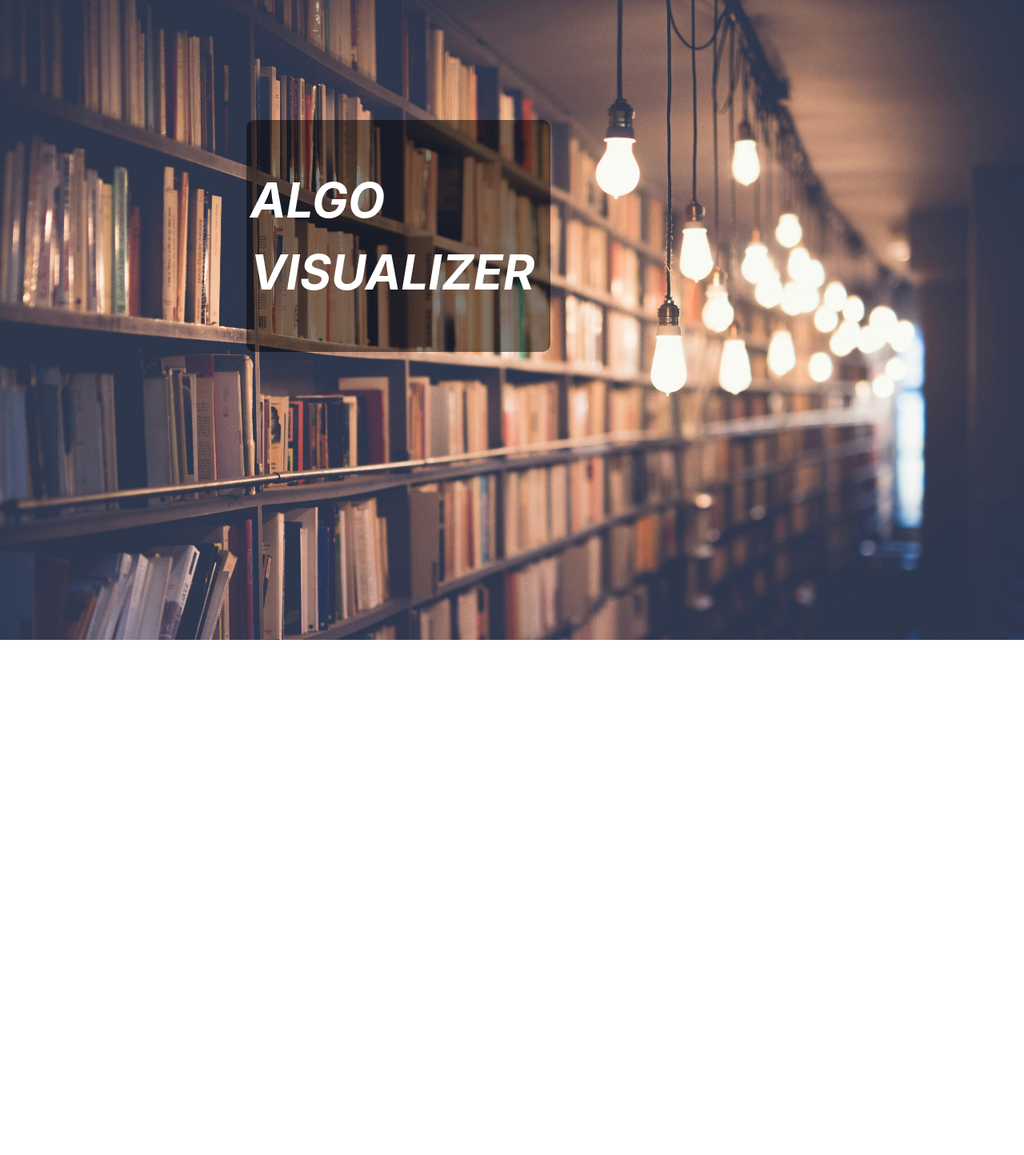
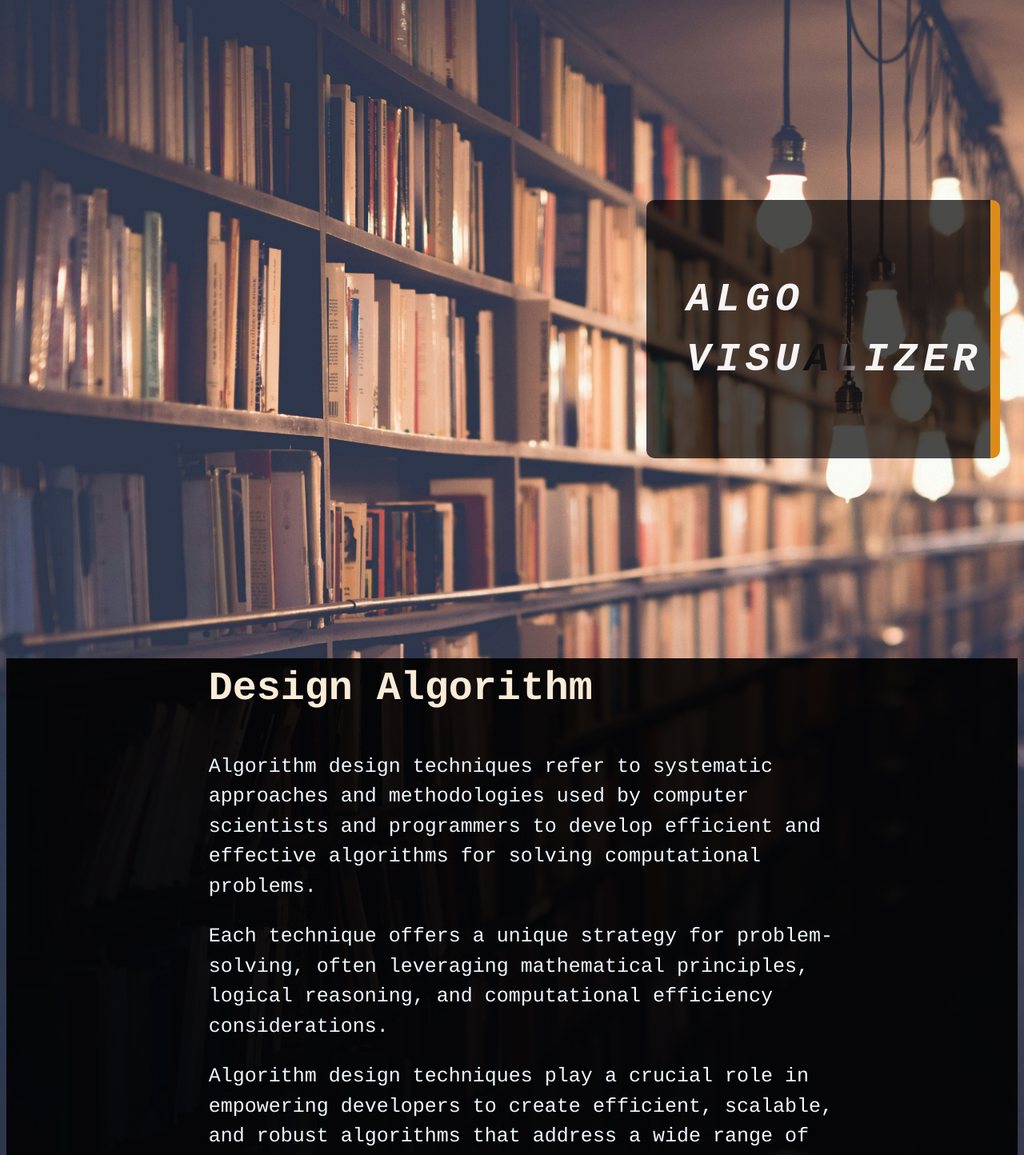
Before and after one commit to Gayathri-Kannan-28/Algorithm_visualizer, a React (Vite) app in the folder algorithm/: page / in a window 1280 px wide. Shown: the top 1444 px of the page at 80% size. Before the commit the page ends 800 px from the top, so only its background shows below. Built offline with nearby package versions, Linux system fonts and the light colour scheme.

Commit message:
add-slide

```diff
--- a/algorithm/package.json
+++ b/algorithm/package.json
@@ -10,6 +10,7 @@
     "preview": "vite preview"
   },
   "dependencies": {
+    "mdb-react-ui-kit": "^7.2.0",
     "react": "^18.2.0",
     "react-dom": "^18.2.0",
     "react-icons": "^5.0.1",
--- a/algorithm/src/App.jsx
+++ b/algorithm/src/App.jsx
@@ -1,9 +1,11 @@
 import Backtheme from "./Components/Backtheme";
+import Define from "./Components/Define";
 
 const App=()=>{
   return(
     <>
     <Backtheme/>
+    <Define/>
     </>
   )
 }
--- a/algorithm/src/Components/Backtheme.jsx
+++ b/algorithm/src/Components/Backtheme.jsx
@@ -1,3 +1,5 @@
+import { MDBBtn, MDBContainer } from 'mdb-react-ui-kit';
+
 const Backtheme=()=>{
     return(
         <>
--- /dev/null
+++ b/algorithm/src/Components/Define.jsx
@@ -0,0 +1,24 @@
+const Define=()=>{
+    return(
+        <>
+        <section className="Define">
+        <div className="DefineDiv">
+        <h1>Design Algorithm</h1>
+        <p>Algorithm design techniques refer to systematic approaches and
+            methodologies used by computer scientists and programmers to
+            develop efficient and effective algorithms for solving
+            computational problems.</p>
+            <p>
+            Each technique offers a unique strategy for problem-solving, often leveraging mathematical
+            principles, logical reasoning, and computational efficiency considerations.
+            </p>
+            <p> Algorithm design techniques play a crucial role in empowering developers to create
+                efficient, scalable, and robust algorithms that address a wide range of computational
+                problems effectively.</p>
+        </div>
+        </section>
+
+        </>
+    )
+}
+export default Define;
--- a/algorithm/src/index.css
+++ b/algorithm/src/index.css
@@ -10,16 +10,67 @@
 }
 .back{
 
-background-color: rgba(0, 0, 0, 0.5);
- width:370px;
-margin:150px 300px;
+background-color: rgba(0, 0, 0, 0.7);
+ width:420px;
+margin:250px 800px;
 padding:5px;
 border-radius:10px;
 color:white;
 font-size:40px;
 font-style: italic;
+border-right: 12px solid rgb(221, 140, 26);
 
 }
-.back h2{
-  margin-left:10px;
+.back h1{
+  margin-left:5px;
+  font-size: 60px;
 }
+
+
+.back h1 {
+  color: hsl(0, 0%, 28%);
+  font-size: 50px!important;
+  font-weight: bold!important;
+  font-family: monospace;
+  letter-spacing: 7px!important;
+  cursor: pointer;
+  text-transform: uppercase;
+}
+
+.back h1 {
+  padding: 40px;
+  background: linear-gradient(to right, hsl(0, 0%, 5%) 0, hsl(0, 2%, 10%) 10%, hsl(0, 10%, 96%) 20%);
+  -webkit-background-clip: text;
+  -webkit-text-fill-color: transparent;
+  animation: shine 3s infinite linear;
+}
+
+@keyframes shine {
+  0% {
+    background-position: 0;
+  }
+  60% {
+    background-position: 600px;
+  }
+  100% {
+    background-position: 600px;
+  }
+}
+
+.Define{
+  background-color: rgb(0, 0, 0, 0.9);
+
+}
+.DefineDiv h1{
+  color: antiquewhite;
+  font-family:'Electrolize', Courier, monospace;
+  font-size: 50px;
+  margin-left: 20%;
+}
+.DefineDiv p{
+  color: aliceblue;
+  font-family:'Electrolize', Courier, monospace;
+  font-size: 25px;
+  margin-left: 20%;
+  inline-size: 800px;
+}
```
Also changed, not shown: 1 other file (tests, documents, lock files or other folders).
